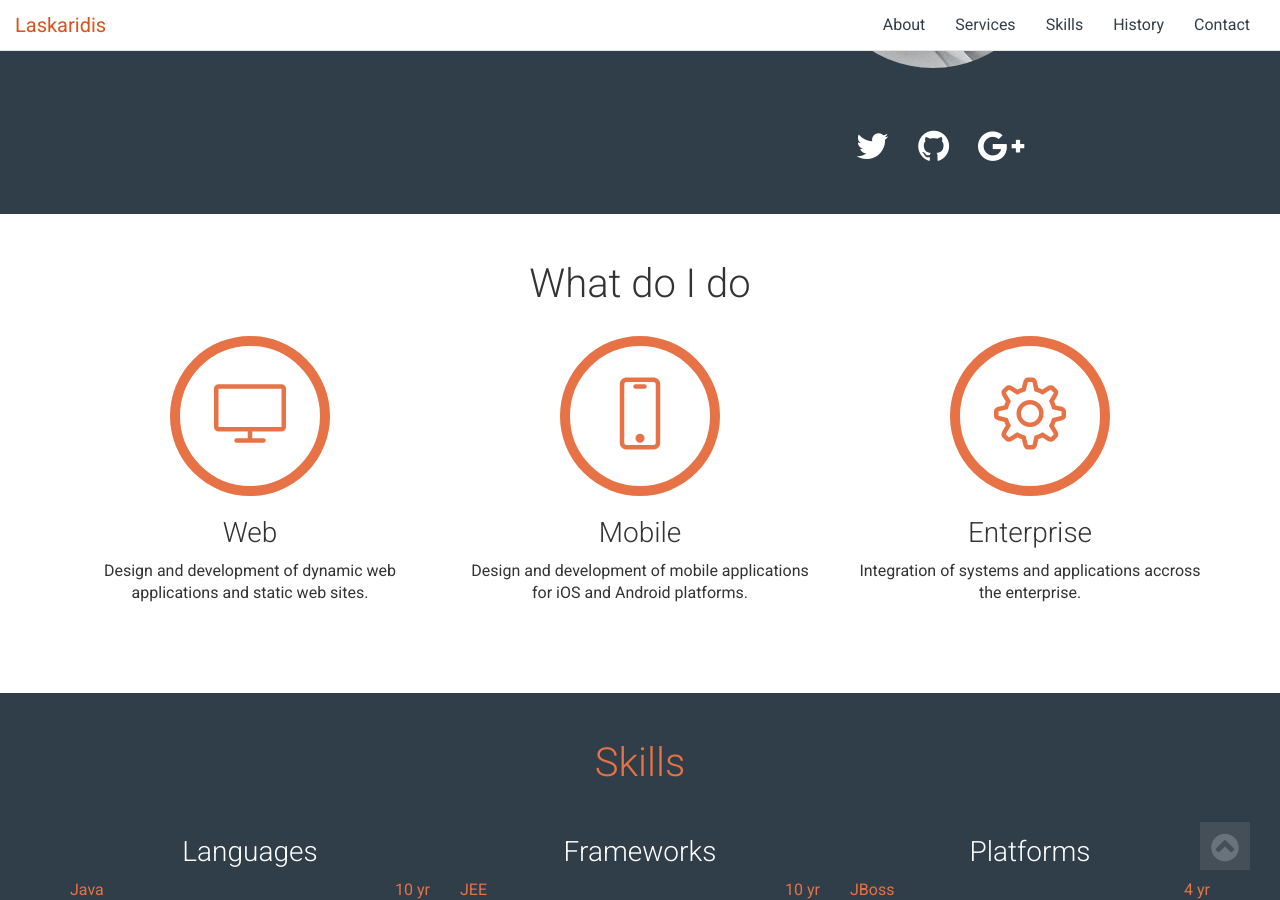
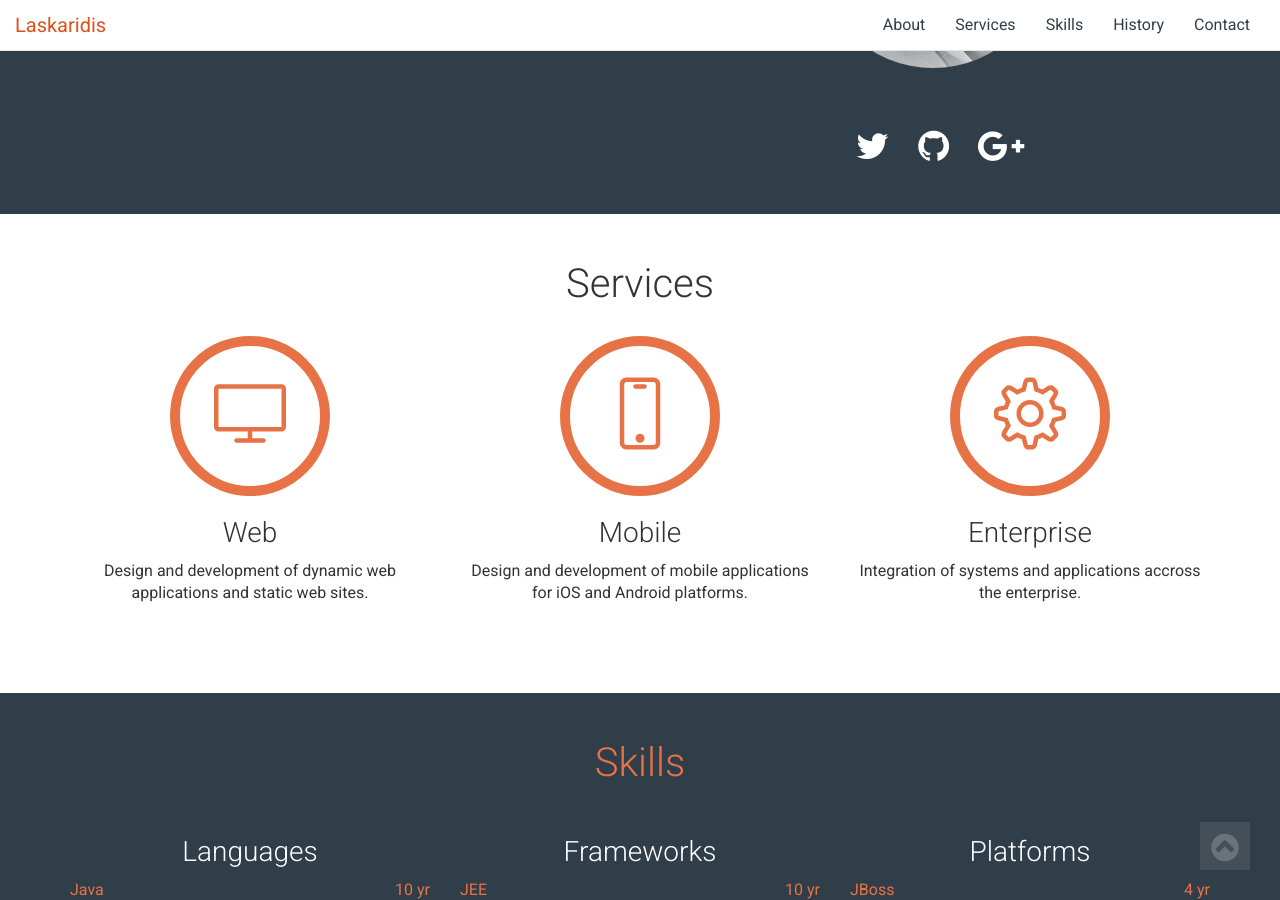
Before and after one commit to laskaridis/laskaridis.github.io, a Jekyll site: the page built from index.html, in a window 1280 px wide and 900 px high, scrolled down 1190 px. Built offline with Jekyll 4.4.1, drawn with Linux system fonts in a browser that asks for light colours; nearby versions of some CDN libraries; some web fonts are replaced; comment, search, counter and statistics services are not loaded.

Commit message:
Change services section title

```diff
--- a/_includes/services.html
+++ b/_includes/services.html
@@ -1,6 +1,6 @@
 <section id="services">
 <div class="container">
-  <h2 class="section-title">What do I do</h2>
+  <h2 class="section-title">Services</h2>
   <div class="row">
     <div class="col-md-4 wow fadeInUp" data-wow-delay="0.2s">
       <div class="service-box text-center">
```
